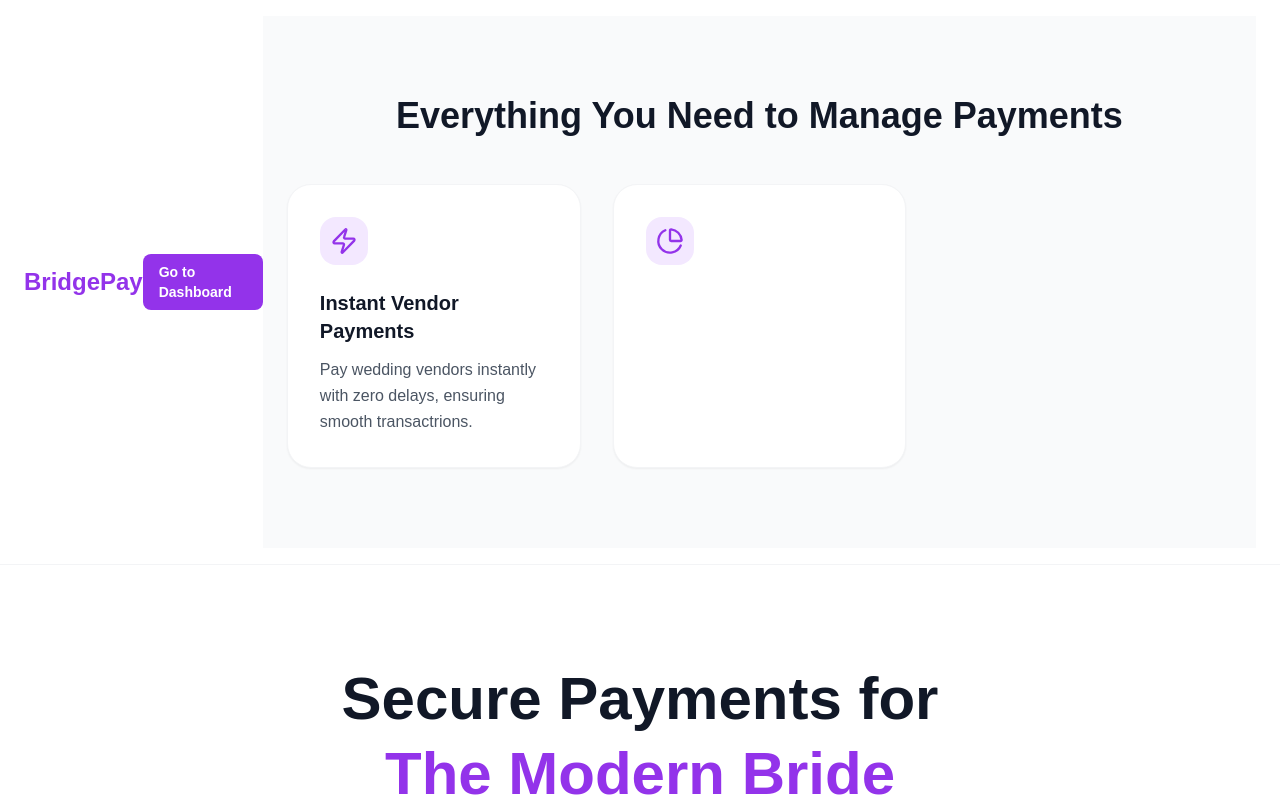
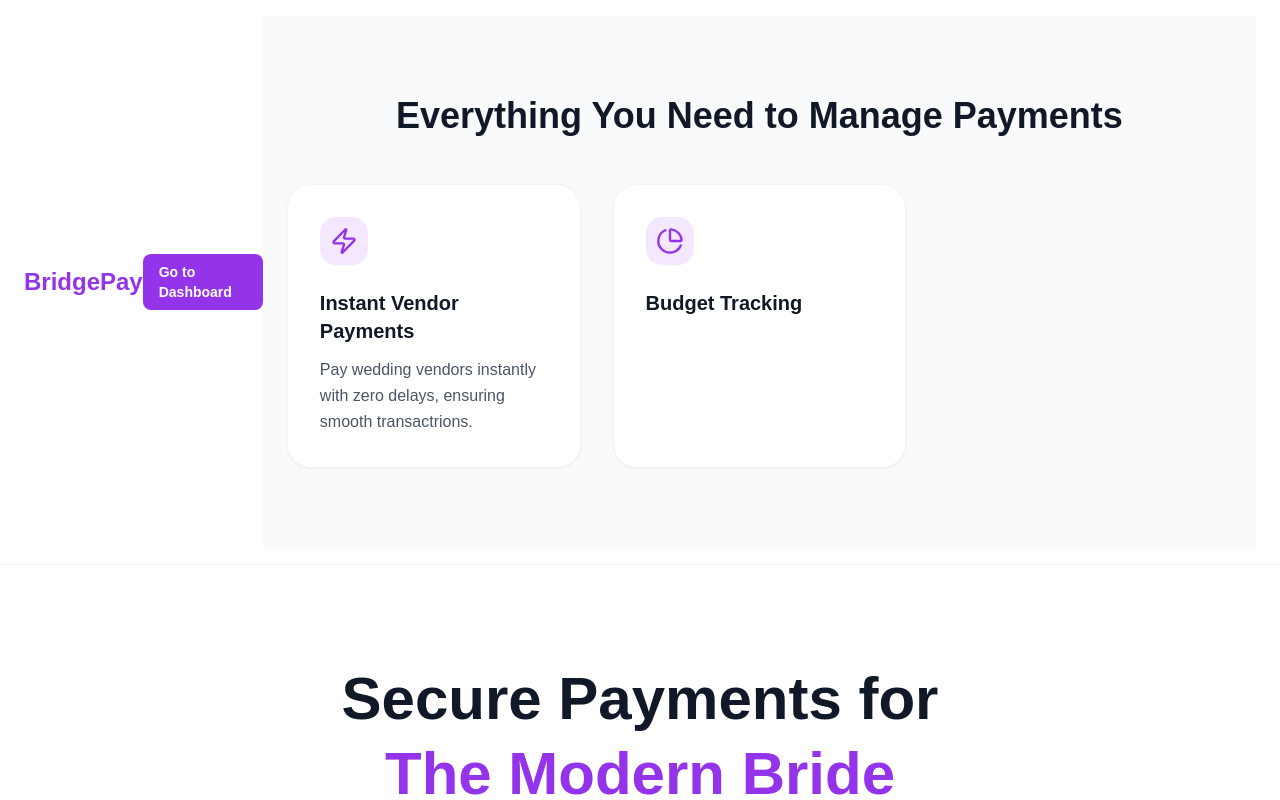
Before and after one commit to Abusadiq006/bridge-pay-dashboard, a React (Vite) app: page / in a window 1280 px wide. Shown: the top 800 px of the page. Built offline with nearby package versions, Linux system fonts and the light colour scheme; a web font is replaced by a local one.

Commit message:
add icon and title

```diff
--- a/src/components/Features.jsx
+++ b/src/components/Features.jsx
@@ -10,7 +10,7 @@ const features = [
     },
     {
         icon: PieChart,
-        title: ""
+        title: "Budget Tracking",
     }
 ]
 
```
